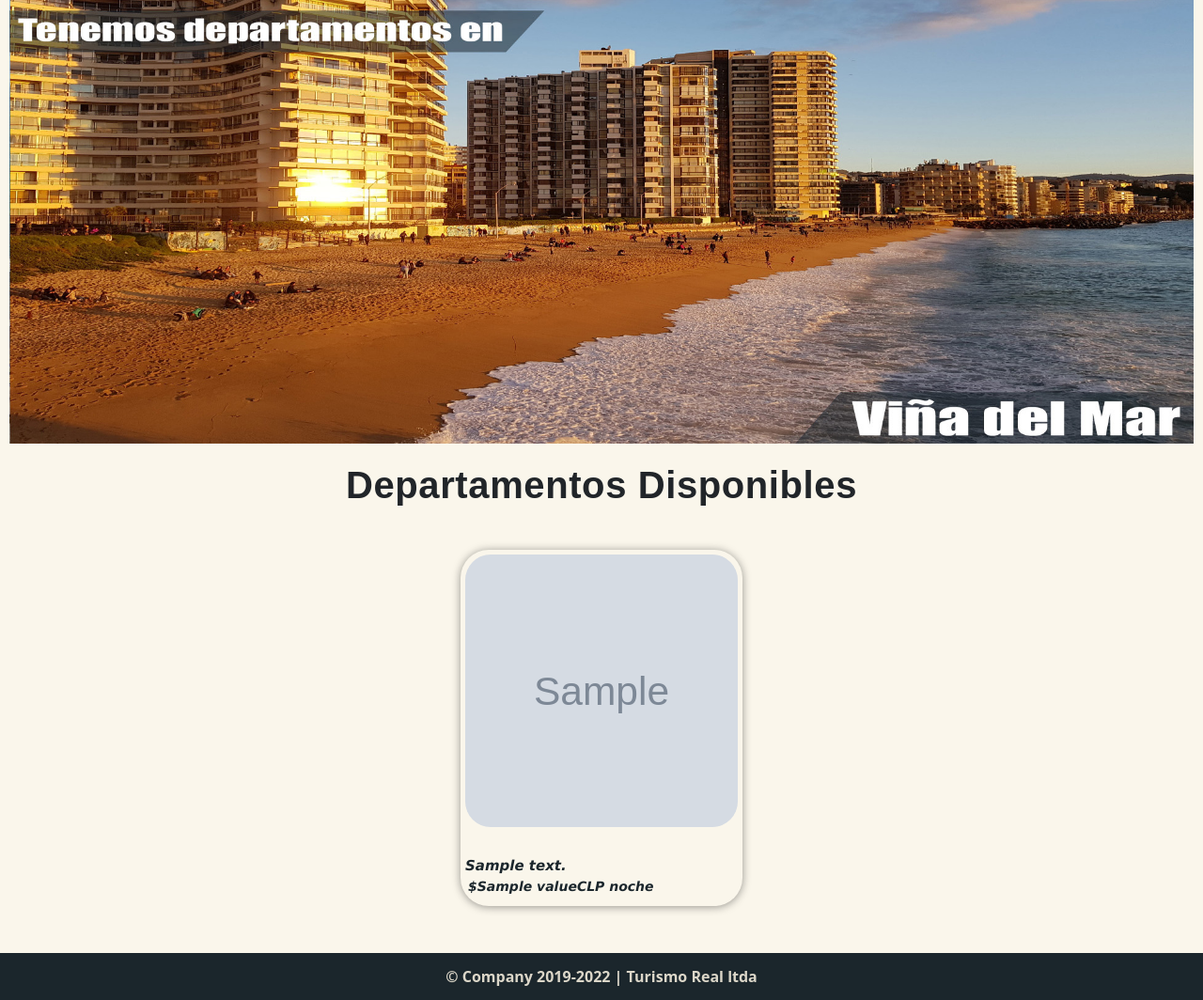
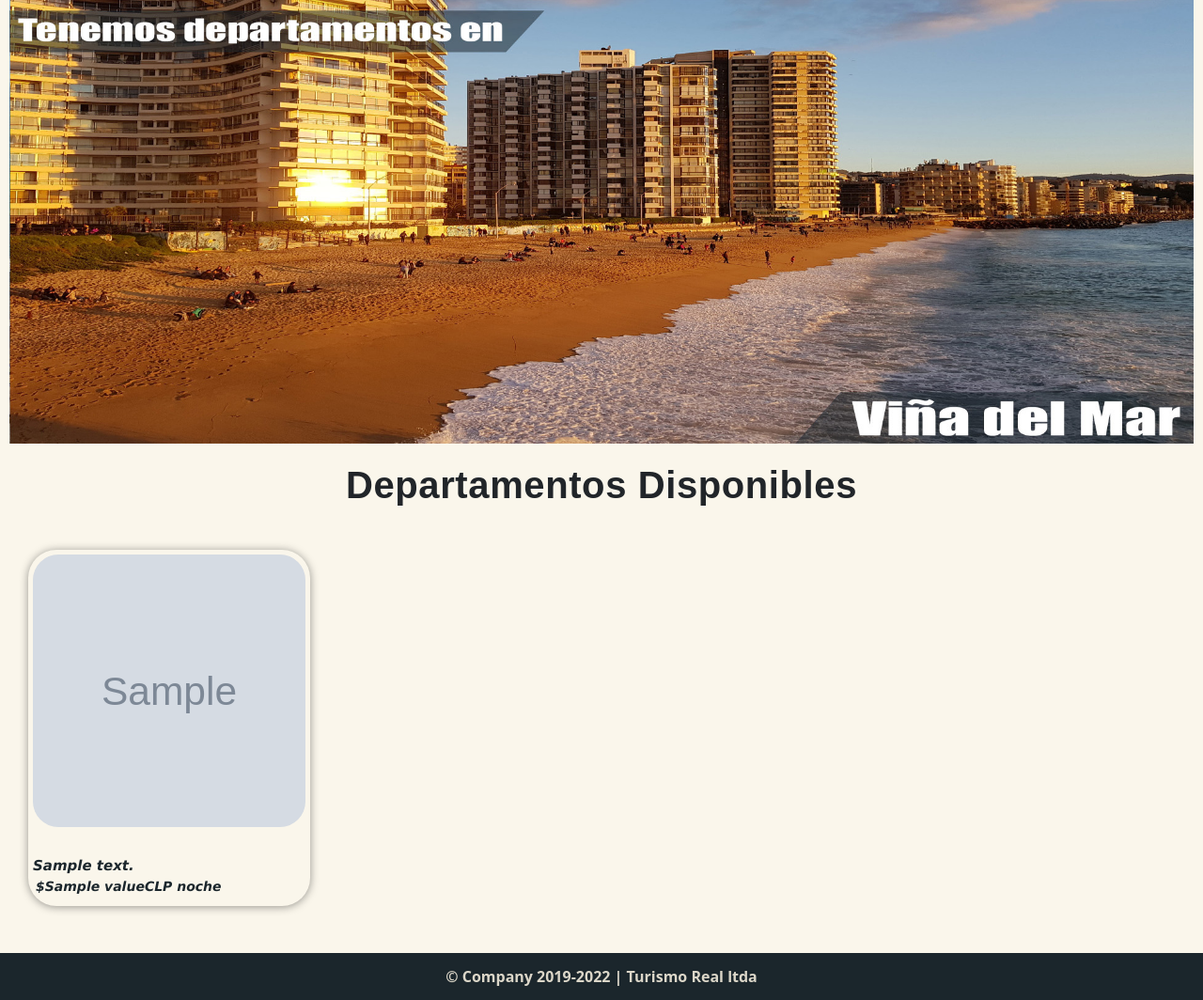
Before and after one commit to Cebollitas-Duoc/Pagina-web, a Django app: template templates/departamentos/home.html in a window 1280 px wide. Shown: the part 111-1175 px from the top of the page at 94% size. Run offline with Django 4.2, Linux system fonts and the light colour scheme; the template is opened without the code that fills it: most values are stand-ins (such as "Sample title", 1, 10 or a date in 2020); grey boxes marked "Sample" are stand-in pictures; style sheets or scripts are compiled from the project's sources.

Commit message:
update home display

```diff
--- a/static/css/baseTemplate.css
+++ b/static/css/baseTemplate.css
@@ -92,7 +92,7 @@ body {
 #deptos {
   grid-column: 2;
   flex-wrap: wrap;
-  justify-content: center;
+  justify-content: flex-start;
 }
 
 footer {
--- a/static/css/baseTemplate.scss
+++ b/static/css/baseTemplate.scss
@@ -87,7 +87,7 @@ body{
 #deptos{
  grid-column: 2;
  flex-wrap: wrap;
- justify-content: center;
+ justify-content: flex-start;
 }
 footer{
     display: flex;
```
Also changed, not shown: 1 other file.
